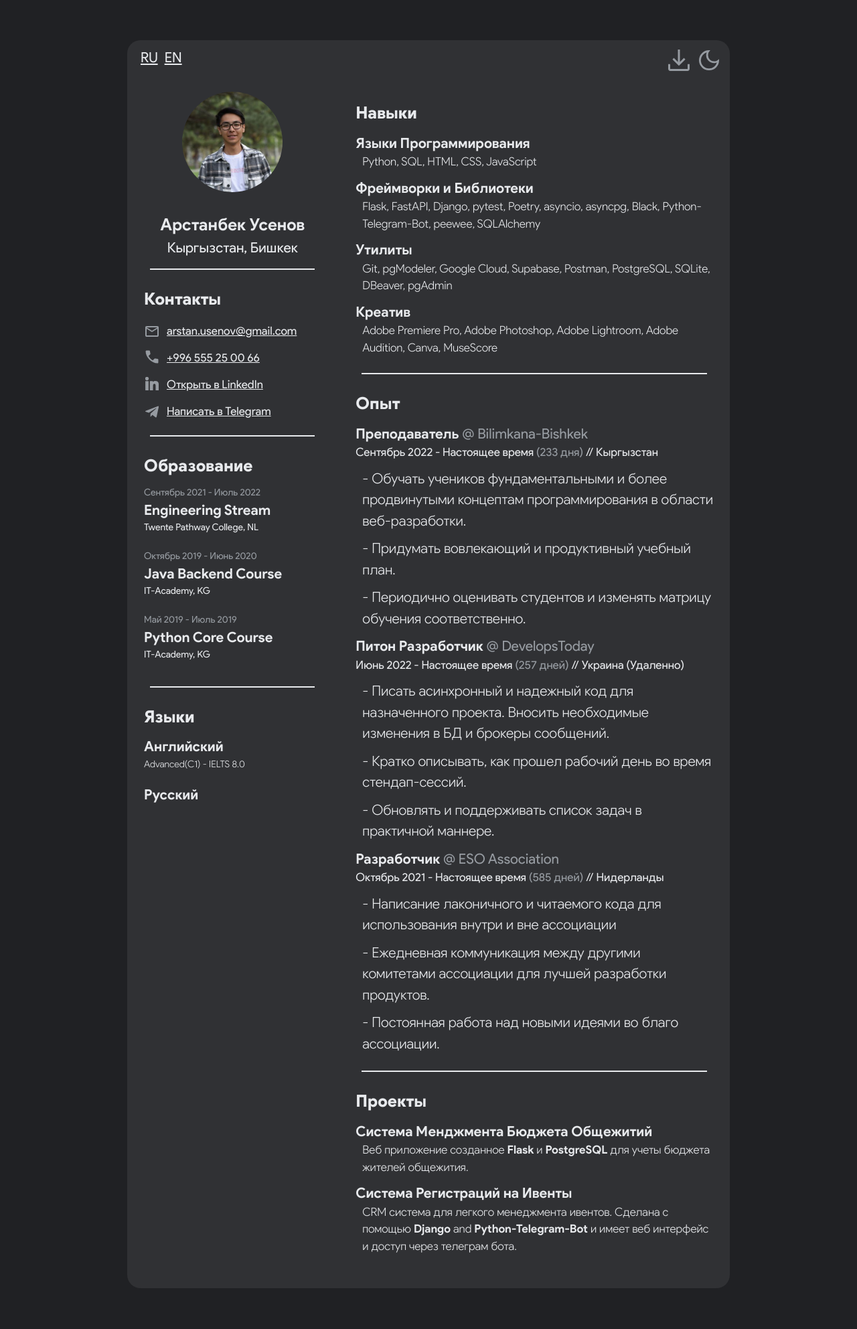
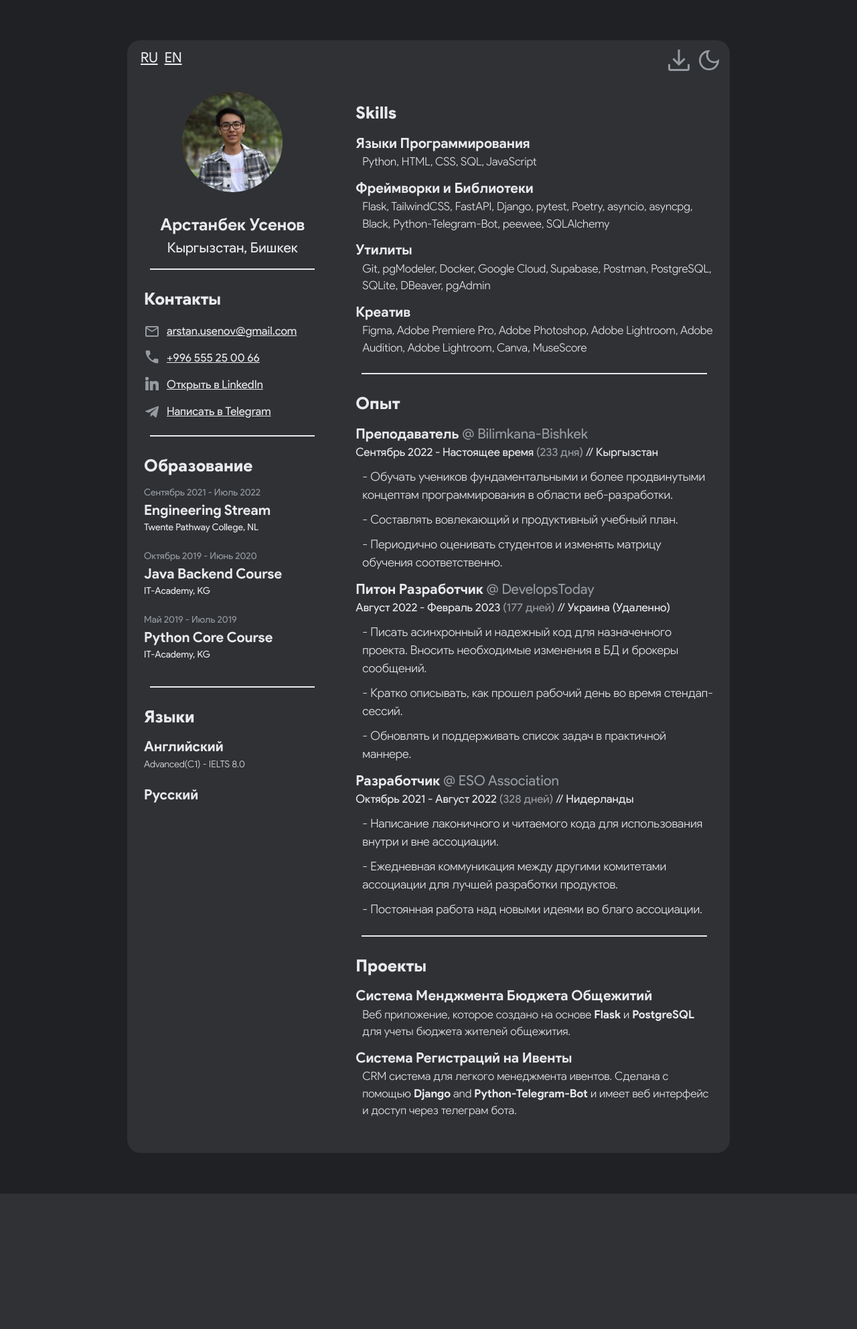
Before and after one commit to Barnacle322/cv-gcloud, a Flask app: page /ru in a window 1280 px wide. Shown: the whole page at 67% size. After the commit the page ends 1783 px from the top, so only its background shows below. Run offline with Flask 3, Linux system fonts and the light colour scheme.

Commit message:
Updated working periods

```diff
--- a/server/src/app.py
+++ b/server/src/app.py
@@ -8,8 +8,9 @@ app = Flask(__name__)
 def get_dates():
     today = datetime.date.today()
     bilimkana = (today - datetime.date(2022, 9, 1)).days
-    developstoday = (today - datetime.date(2022, 6, 8)).days
-    eso = (today - datetime.date(2021, 9, 14)).days
+    developstoday = (datetime.date(2023, 2, 1) - datetime.date(2022, 8, 8)).days
+    eso = (datetime.date(2022, 8, 8) - datetime.date(2021, 9, 14)).days
+
     dates = {
         "bilimkana": bilimkana,
         "developstoday": developstoday,
@@ -21,8 +22,8 @@ def get_dates():
 def get_dates_ru():
     today = datetime.date.today()
     bilimkana = (today - datetime.date(2022, 9, 1)).days
-    developstoday = (today - datetime.date(2022, 8, 8)).days
-    eso = (today - datetime.date(2021, 9, 14)).days
+    developstoday = (datetime.date(2023, 2, 1) - datetime.date(2022, 8, 8)).days
+    eso = (datetime.date(2022, 8, 8) - datetime.date(2021, 9, 14)).days
 
     dates = {
         "bilimkana": bilimkana,
--- a/server/src/static/styles/home.css
+++ b/server/src/static/styles/home.css
@@ -467,6 +467,7 @@ body {
   margin-top: 10px;
   margin-left: 10px;
   font-weight: 200;
+  font-size: 18px;
 }
 
 .experience-position {
--- a/server/src/templates/home_ru.html
+++ b/server/src/templates/home_ru.html
@@ -164,26 +164,26 @@
                 </label>
             </div>
             <div class="skills">
-                <div class="skills-title">Навыки</div>
+                <div class="skills-title">Skills</div>
 
                 <div class="skill">
                     <div class="skill-category">Языки Программирования</div>
-                    <div class="skill-description">Python, SQL, HTML, CSS, JavaScript</div>
+                    <div class="skill-description">Python, HTML, CSS, SQL, JavaScript</div>
                 </div>
 
                 <div class="skill">
                     <div class="skill-category">Фреймворки и Библиотеки</div>
-                    <div class="skill-description">Flask, FastAPI, Django, pytest, Poetry, asyncio, asyncpg, Black, Python-Telegram-Bot, peewee, SQLAlchemy</div>
+                    <div class="skill-description">Flask, TailwindCSS, FastAPI, Django, pytest, Poetry, asyncio, asyncpg, Black, Python-Telegram-Bot, peewee, SQLAlchemy</div>
                 </div>
 
                 <div class="skill">
                     <div class="skill-category">Утилиты</div>
-                    <div class="skill-description">Git, pgModeler, Google Cloud, Supabase, Postman, PostgreSQL, SQLite, DBeaver, pgAdmin</div>
+                    <div class="skill-description">Git, pgModeler, Docker, Google Cloud, Supabase, Postman, PostgreSQL, SQLite, DBeaver, pgAdmin</div>
                 </div>
 
                 <div class="skill">
                     <div class="skill-category">Креатив</div>
-                    <div class="skill-description">Adobe Premiere Pro, Adobe Photoshop, Adobe Lightroom, Adobe Audition, Canva, MuseScore</div>
+                    <div class="skill-description">Figma, Adobe Premiere Pro, Adobe Photoshop, Adobe Lightroom, Adobe Audition, Adobe Lightroom, Canva, MuseScore</div>
                 </div>
             </div>
             <div class="linedivider"></div>
@@ -201,7 +201,7 @@
                         </span>
                         // Кыргызстан</div>
                     <div class="experience-description">- Обучать учеников фундаментальными и более продвинутыми концептам программирования в области веб-разработки.</div>
-                    <div class="experience-description">- Придумать вовлекающий и продуктивный учебный план.</div>
+                    <div class="experience-description">- Составлять вовлекающий и продуктивный учебный план.</div>
                     <div class="experience-description">- Периодично оценивать студентов и изменять матрицу обучения соответственно.</div>
                 </div>
                 <div class="experience">
@@ -210,7 +210,7 @@
                         <span>@ DevelopsToday</span>
                     </div>
                     <div class="experience-year">
-                        Июнь 2022 - Настоящее время
+                        Август 2022 - Февраль 2023
                         <span style="color:#969ba1">
                             ({{ dates["developstoday"] }})
                         </span>
@@ -226,13 +226,13 @@
                         <span style="color: #969ba1"> @ ESO Association</span>
                     </div>
                     <div class="experience-year">
-                        Октябрь 2021 - Настоящее время
+                        Октябрь 2021 - Август 2022
                         <span style="color:#969ba1">
                             ({{ dates["eso"] }})
                         </span>
                         // Нидерланды
                     </div>
-                    <div class="experience-description">- Написание лаконичного и читаемого кода для использования внутри и вне ассоциации</div>
+                    <div class="experience-description">- Написание лаконичного и читаемого кода для использования внутри и вне ассоциации.</div>
                     <div class="experience-description">- Ежедневная коммуникация между другими комитетами ассоциации для лучшей разработки продуктов.</div>
                     <div class="experience-description">- Постоянная работа над новыми идеями во благо ассоциации.</div>
                 </div>
@@ -244,7 +244,7 @@
                     <div class="project-name">
                         Система Менджмента Бюджета Общежитий
                     </div>
-                    <div class="project-description">Веб приложение созданное <span style="font-weight: 700">Flask</span> и <span style="font-weight: 700">PostgreSQL</span> для учеты бюджета жителей общежития.</div>
+                    <div class="project-description">Веб приложение, которое создано на основе <span style="font-weight: 700">Flask</span> и <span style="font-weight: 700">PostgreSQL</span> для учеты бюджета жителей общежития.</div>
                 </div>
                 <div class="project">
                     <div class="project-name">
```
Also changed, not shown: server/src/templates/home.html (+6 -6 lines).
